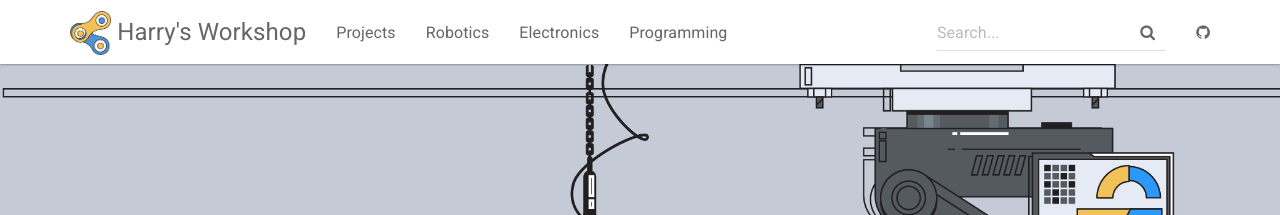
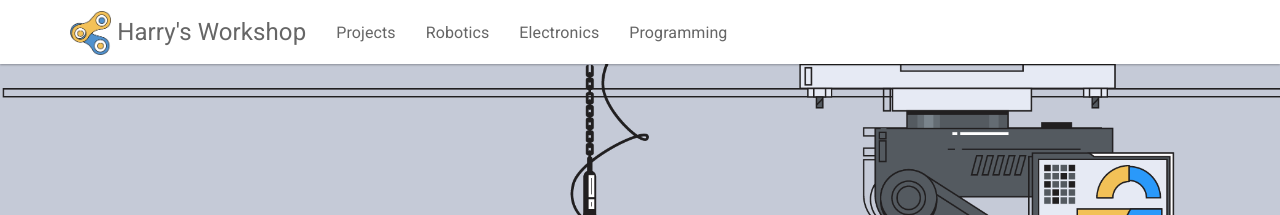
Before and after one commit to harrys-workshop/harrys-workshop, a Jekyll site: the page built from index.html, in a window 1280 px wide. Shown: the top 215 px of the page. Built offline with Jekyll 4.4.1, drawn with Linux system fonts in a browser that asks for light colours.

Commit message:
Remove the search field

```diff
--- a/_includes/topnav.html
+++ b/_includes/topnav.html
@@ -19,17 +19,6 @@
                 <li {% if page.sectionid=='docs' %} class="active" {% endif %}><a href="{{ "/docs/home/" | relative_url }}">Programming</a></li>
 <!--                <li {% if page.sectionid=='blog' %} class="active" {% endif %}><a href="{{ site.posts.first.url | relative_url }}">Blog</a></li>-->
             </ul>
-            <div class="navbar-right">
-                <form class="navbar-form navbar-left">
-                    <div class="form-group has-feedback">
-                        <input id="search-box" type="search" class="form-control" placeholder="Search...">
-                        <i class="fa fa-search form-control-feedback"></i>
-                    </div>
-                </form>
-                <ul class="nav navbar-nav">
-                    <li><a href="{{ site.git_address }}"><i class="fa fa-github" aria-hidden="true"></i></a></li>
-                </ul>
-            </div>
         </div>
     </div>
 </nav>
```
